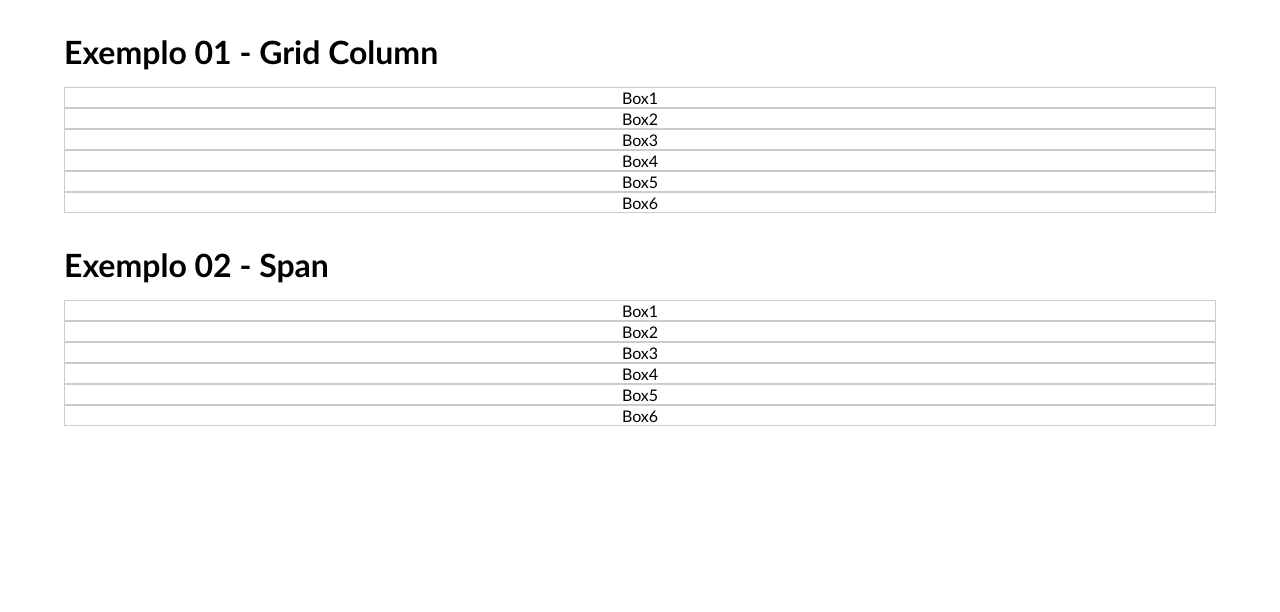
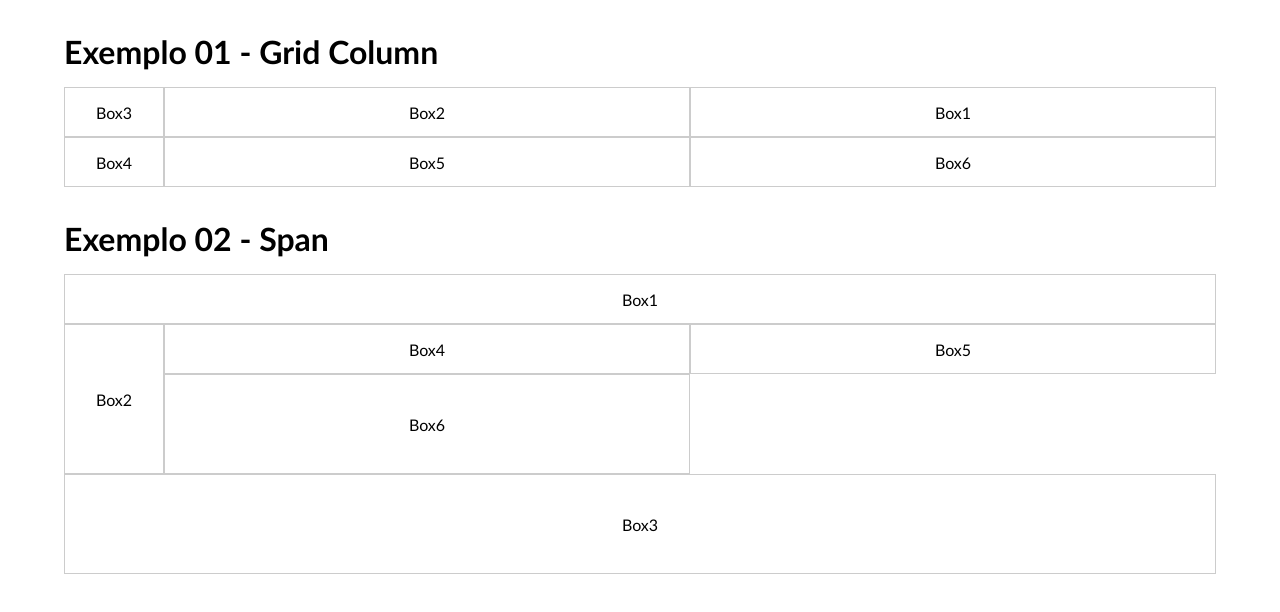
Before and after one commit to vitorrampazzi/Vinheria_Agnello_Treino, a plain HTML site: page grid-arquivos/04-span/index.html in a window 1280 px wide. Drawn offline with Linux system fonts and the light colour scheme.

Commit message:
aula1508

```diff
--- a/grid-arquivos/02-layout-simples-1/css/style.css
+++ b/grid-arquivos/02-layout-simples-1/css/style.css
@@ -14,24 +14,51 @@ body {
     font-family: calibri;
 }
 
-.container {
+.container{
+    color: #fff;
+    display: grid;
     padding: 1rem;
-    color: #fff;
     font-size: 3rem;
+    grid-template-columns: 3fr 1fr ;
+    /* grid-auto-rows: 100px; */
+    grid-template-rows: 20vh 70vh 10vh;
+    gap: 2px;
 }
+
 
 header {
     background-color: hsl(252, 6%, 12%);
+    grid-column: 1 / -1;
 }
 
 main {
     background-color: hsl(252, 35%, 16%);
+    grid-column: 1 / 2;
 }
 
 aside {
     background-color: hsl(252, 52%, 14%);
+    grid-column: 2 / -1;
 }
 
 footer {
     background-color: hsl(252, 74%, 12%);
+    grid-column: 1 / -1;
 }
+
+
+@media (width <= 900px) {
+    .container{
+    grid-template-columns: 1f;
+}
+
+main {
+    background-color: hsl(252, 35%, 16%);
+    grid-column: 1 / 1;
+}
+
+aside {
+    background-color: hsl(252, 52%, 14%);
+    grid-column: 1 / -1;
+}
+}
--- a/grid-arquivos/03-layout-simples-2/css/style.css
+++ b/grid-arquivos/03-layout-simples-2/css/style.css
@@ -14,23 +14,35 @@ body {
 }
 
 .container {
+    display: grid;
     padding: 1rem;
     color: #fff;
     font-size: 3rem;
+    grid-template-columns: 3fr 1fr;
+    grid-auto-rows: 100px;
+    grid-template-areas:
+    'header     header'
+    'main        aside'
+    'footer      footer'
+    ;
 }
 
 header {
     background-color: hsl(252, 6%, 12%);
+    grid-area: header;
 }
 
 main {
     background-color: hsl(252, 35%, 16%);
+    grid-area: main;
 }
 
 aside {
     background-color: hsl(252, 52%, 14%);
+    grid-area: aside;
 }
 
 footer {
     background-color: hsl(252, 74%, 12%);
+    grid-area: footer;
 }
--- a/grid-arquivos/04-span/css/style.css
+++ b/grid-arquivos/04-span/css/style.css
@@ -15,6 +15,12 @@ h2 {
     width: 90%;
     max-width: 1320px;
     margin: 1rem auto;
+    display: grid;
+    grid-template-columns: repeat(3, 1fr);
+    grid-template-rows: 50px 50px;
+    grid-auto-rows: 100px;
+    grid-template-columns: 100px;
+    grid-auto-flow: dense;
 
 }
 
@@ -23,3 +29,27 @@ h2 {
     text-align: center;
     align-content: center;
 }
+
+.ex1 .box1 {
+    grid-column: 3;
+}
+
+.ex1 .box2 {
+    grid-column: 2;
+}
+
+.ex1 .box3 {
+    grid-column: 1;
+}
+
+.ex2 .box1 {
+    grid-column: span 3;
+}
+
+.ex2 .box2 {
+    grid-row: span 2;
+}
+
+.ex2 .box3 {
+    grid-column: span 3;
+}
```
